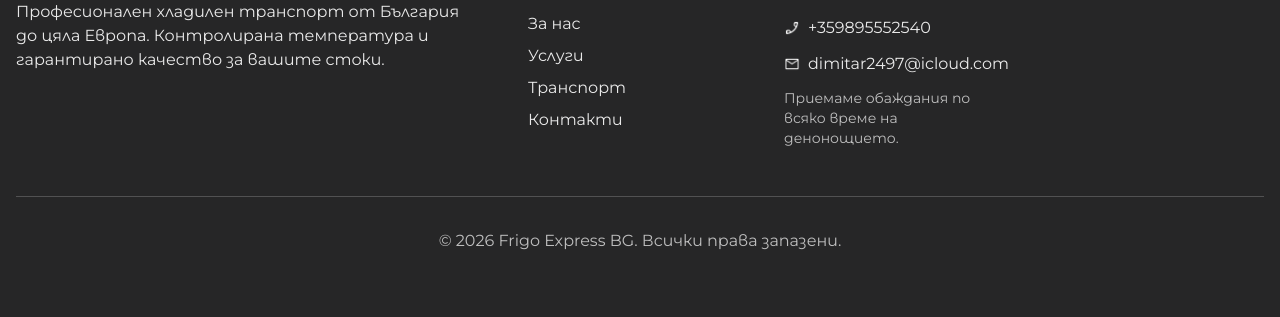
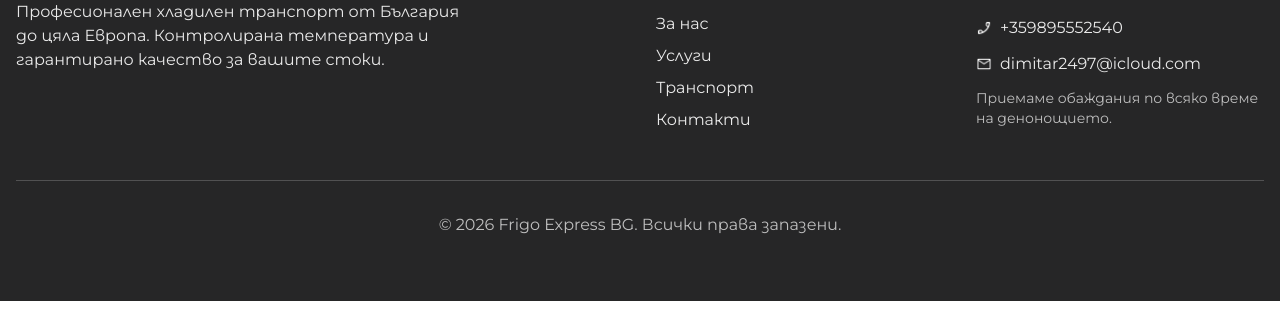
Before and after one commit to webstudio28/frigo_express_bg, an Eleventy site: page src/index.njk in a window 1280 px wide. Shown: the part 4179-4496 px from the top of the page. Built offline with nearby package versions, Linux system fonts and the light colour scheme; Eleventy itself is replaced by a stand-in of ours; files that its build step writes are made by us from their sources.

Commit message:
all good

```diff
--- a/src/_layouts/base.njk
+++ b/src/_layouts/base.njk
@@ -221,7 +221,7 @@
         <!-- Footer -->
         <footer class="bg-primary-volcanic text-primary-sand mt-8 relative z-10">
             <div class="max-w-7xl mx-auto py-16 px-4">
-                <div class="grid grid-cols-1 md:grid-cols-5 gap-8">
+                <div class="grid grid-cols-1 md:grid-cols-4 gap-8">
                     <div class="col-span-1 md:col-span-2">
                         <img src="{{ '/assets/images/logo-dark.png' | url }}" alt="Frigo Express BG" class="h-12 w-auto mb-4">
                         <p class="text-white/90 mb-4 max-w-md">
--- a/src/assets/css/custom-styles.css
+++ b/src/assets/css/custom-styles.css
@@ -460,7 +460,7 @@ html {
     #decorative-thermometer {
         height: 200px;
         width: 200px;
-        bottom: 25%;
+        bottom: 20%;
         right: -2%;
         transform: translateY(-50%);
     }
--- a/src/index.njk
+++ b/src/index.njk
@@ -134,7 +134,7 @@ description: Frigo Express BG - професионален хладилен тр
 
             gsap.to(obj, {
                 val: numberPart,
-                duration: 1.2,
+                duration: 2.4,
                 ease: 'power1.out',
                 scrollTrigger: {
                     trigger: el.closest('.stats-trigger') || el,
```
